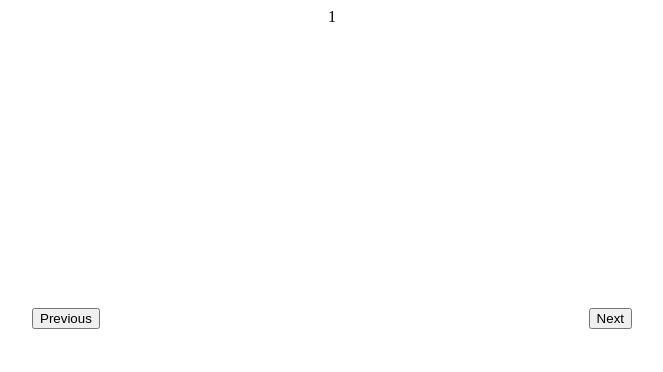
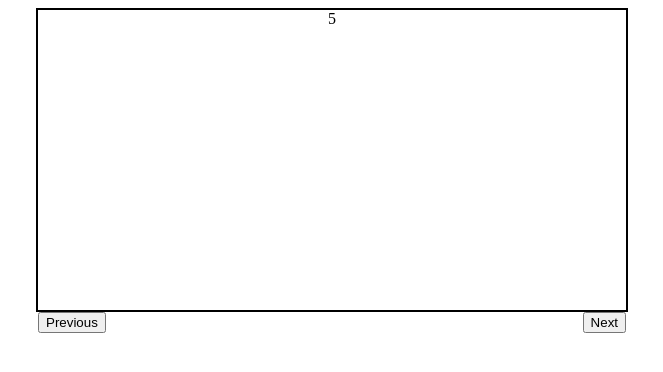
Before and after one commit to j-moran/Carousel, a plain HTML site: page index.html in a window 1280 px wide. Both pictures are taken after a click on the button "Previous". Shown: the whole page, without its empty margins (308-971 px from the left). Drawn offline with Linux system fonts and the light colour scheme.

Commit message:
Better code efficiency. Shortened code.

```diff
--- a/carousel.css
+++ b/carousel.css
@@ -7,8 +7,10 @@
 }
 
 .carousel {
-	width: 100%;
+	width: 98%;
 	height: 300px;
+	border: 2px solid #000000;
+	margin: 0 auto;
 }
 
 .active {
@@ -30,8 +32,9 @@
 	height: 100%;
 }
 
-.nav-btn {
-
+.nav {
+	width: 98%;
+	margin: 0 auto;
 }
 
 .right {
--- a/carousel.js
+++ b/carousel.js
@@ -9,36 +9,53 @@ var others = document.querySelectorAll('.inactive');
 var current = '';
 var next = document.querySelector('#next');
 var prev = document.querySelector('#previous');
+var buttons = document.querySelectorAll('button');
 var slideCount = 0;
 
 init();
 
-//cycle through 'images'
-	//Create click event for arrow
+// for(var i = 0; i < buttons.length; i++){
+// 	buttons[i].addEventListener('click', function(){
+// 		switch(this.id){
+// 			case 'previous':
+// 				previousSlide();
+// 				break;
+// 			case 'next':
+// 				nextSlide();
+// 				break;
+// 		}
+// 	});
+// };
+
 next.addEventListener('click', function(){
-	nextSlide();
+	changeSlide('next');
 });
 
 prev.addEventListener('click', function(){
-	previousSlide();
+	changeSlide('previous');
 });
 
-function nextSlide(){
-	slideCount += 1
-
-	if(slideCount > items.length - 1){
-		slideCount = 0;
-	}
+function changeSlide(option){
+	switch(option){
+		case 'previous':
+			slideCount -= 1;
+			if(slideCount < 0){
+				slideCount = items.length - 1;
+			};
+			break;
+		case 'next':
+			slideCount += 1;
+			if(slideCount > items.length - 1){
+				slideCount = 0;
+			};
+			break;
+	};
 
 	current.className = ('slide inactive');
 	current = items[slideCount];
 	current.className = 'slide active';
 };
 
-function previousSlide(){
-
-};
-
 function init(){
 	items[slideCount].className = 'slide active';
 	current = items[slideCount];
--- a/index.html
+++ b/index.html
@@ -12,13 +12,16 @@
 				<div class="slide inactive">2</div>
 				<div class="slide inactive">3</div>
 				<div class="slide inactive">4</div>
+				<div class="slide inactive">5</div>
 			</div>
 		</div>
-		<div class="nav-btn left">
-			<button id="previous">Previous</button>
-		</div>
-		<div class="nav-btn right">
-			<button id="next">Next</button>
+		<div class="nav">
+			<div class="nav-btn left">
+				<button id="previous">Previous</button>
+			</div>
+			<div class="nav-btn right">
+				<button id="next">Next</button>
+			</div>
 		</div>
 	</div>
 
```
